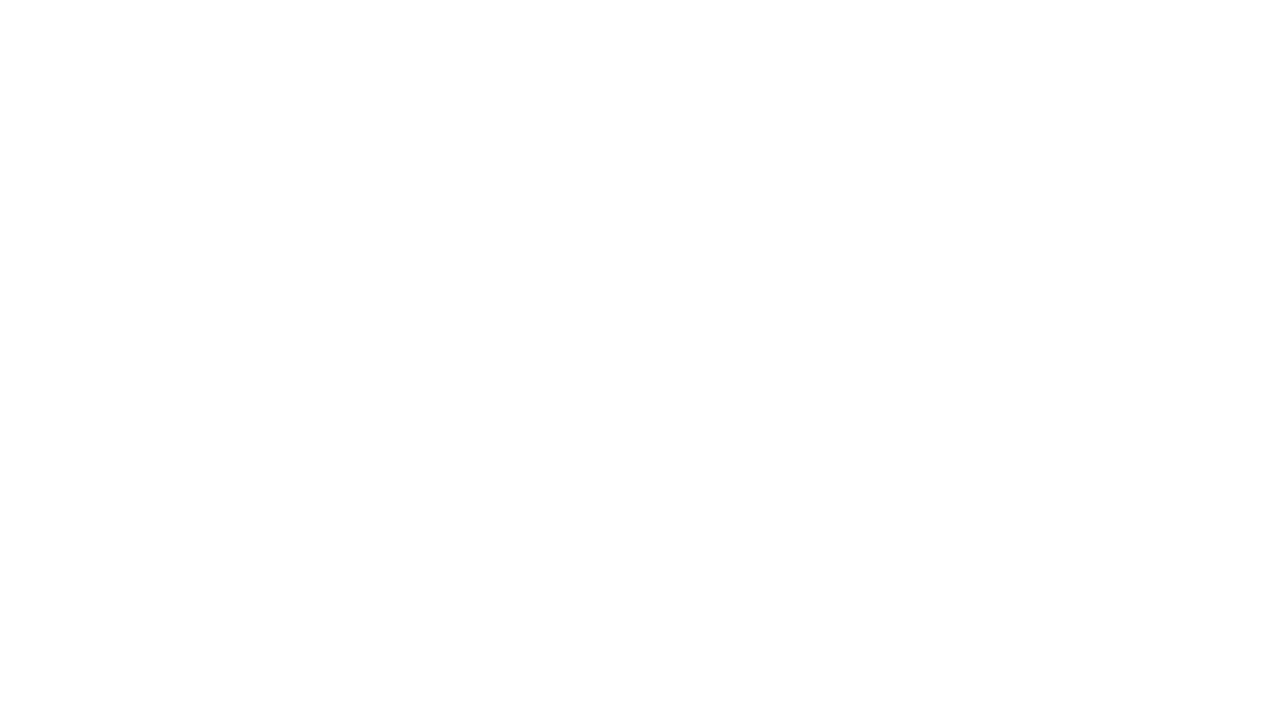
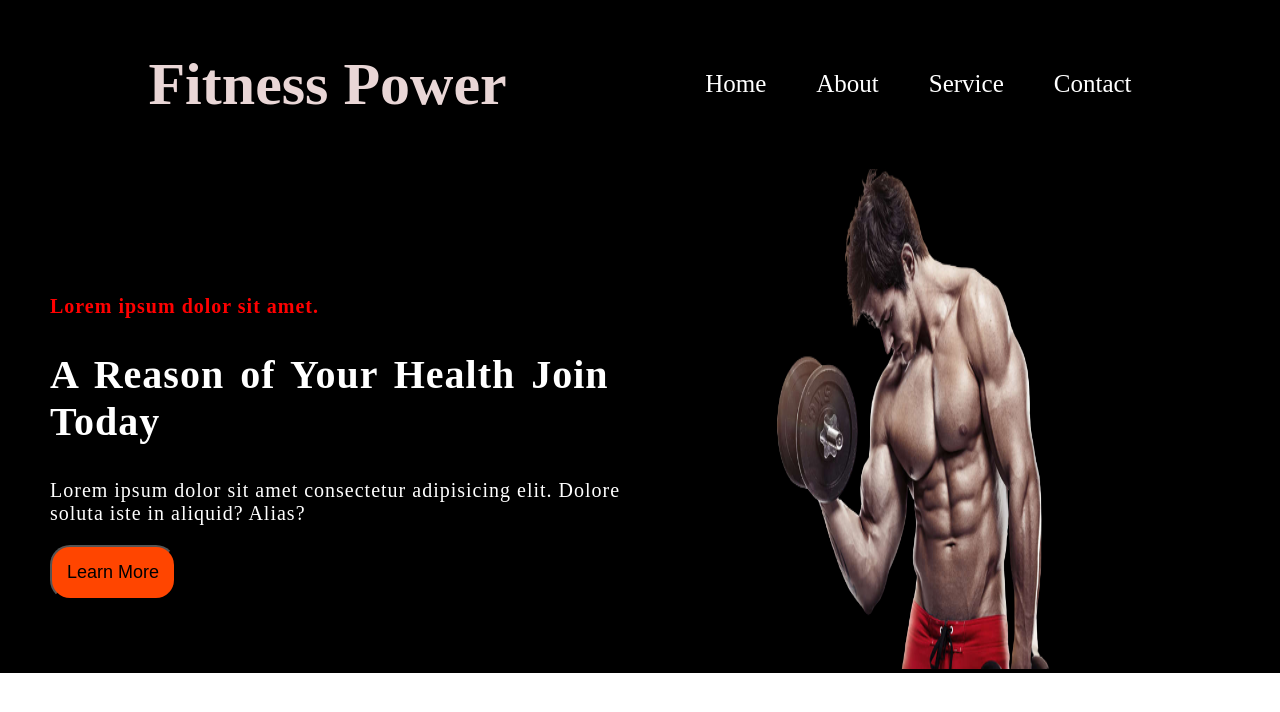
Before and after one commit to sadikul60/gym-repo, a plain HTML site: page index.html in a window 1280 px wide. Drawn offline with Linux system fonts and the light colour scheme.

Commit message:
added section-two

```diff
--- a/index.html
+++ b/index.html
@@ -8,6 +8,32 @@
     <link rel="stylesheet" href="style.css">
 </head>
 <body>
+    <!--Section-one Start-->
+    <section class="main-header">
+        <div class="text">
+            <h1>Fitness Power</h1>
+        </div>
+        <div class="menu-bar">
+            <li><a target="_blank" href="#">Home</a></li>
+            <li><a target="_blank" href="#">About</a></li>
+            <li><a target="_blank" href="#">Service</a></li>
+            <li><a target="_blank" href="#">Contact</a></li>
+        </div>
+    </section>
+    <!--Section-one End-->
 
+    <section class="main-container">
+            <div class="bannar-one">
+                <div class="text-one">
+                    <h4>Lorem ipsum dolor sit amet.</h4>
+                    <h2>A Reason of Your Health Join Today</h2>
+                    <p>Lorem ipsum dolor sit amet consectetur adipisicing elit. Dolore soluta iste in aliquid? Alias?</p>
+                    <button>Learn More</button>
+                </div>
+            </div>
+            <div class="bannar-two">
+                <img src="images/bannar.png" alt="bannar-one">
+            </div>
+    </section>
 </body>
 </html>
--- a/style.css
+++ b/style.css
@@ -0,0 +1,90 @@
+body{
+    margin: 0px;
+    padding: 0px;
+}
+
+/*Header section css style Start*/
+.main-header{
+    display: flex;
+    margin-left: px;
+    justify-content: space-evenly;
+    background-color: black;
+}
+
+.menu-bar{
+    display: flex;
+    margin-top: 70px;
+    list-style: none;
+}
+
+.menu-bar li a{
+    list-style: none;
+    text-decoration: none;
+    padding-left: 50px;
+    font-size: 25px;
+    color: white;
+}
+
+.menu-bar li a:hover{
+    color: orangered;
+}
+
+.text{
+    color: rgb(233, 214, 214);
+    font-size: 40px;
+}
+/*Header sedtion css style End*/
+
+
+/*Main-container section css style Start*/
+.main-container{
+    display: flex;
+    background-color: black;
+}
+
+.bannar-one{
+    width: 50%;
+    margin-left: 50px;
+    margin-right: 50px;
+    margin-top: 100px;
+}
+
+.text-one{
+    color: white;
+}
+
+h4{
+    color: red;
+    font-size: 20px;
+    letter-spacing: 1px;
+}
+
+h2{
+    font-size: 40px;
+    word-spacing: 5px;
+    letter-spacing: 1px;
+}
+
+p{
+    font-size: 20px;
+    letter-spacing: 1px;
+}
+
+button{
+    background: orangered;
+    padding: 15px;
+    border-radius: 20px;
+    font-size: 18px;
+}
+
+
+.bannar-two{
+    width: 50%;
+}
+
+.bannar-two img{
+    width: 350px;
+    height: 500px;
+    margin-left: 50px;
+}
+/*Main-container section css style End*/
```
Also changed, not shown: images/bannar.png (added), 1 other file.
